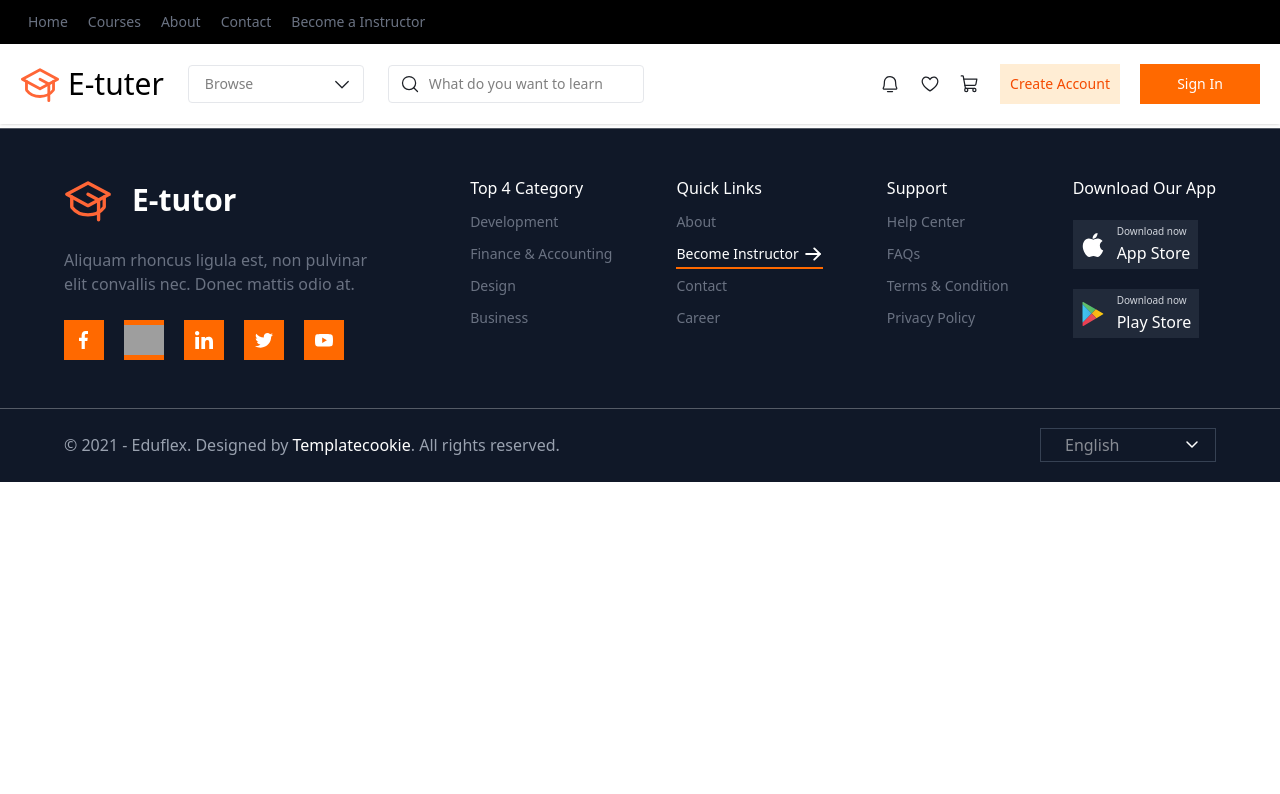
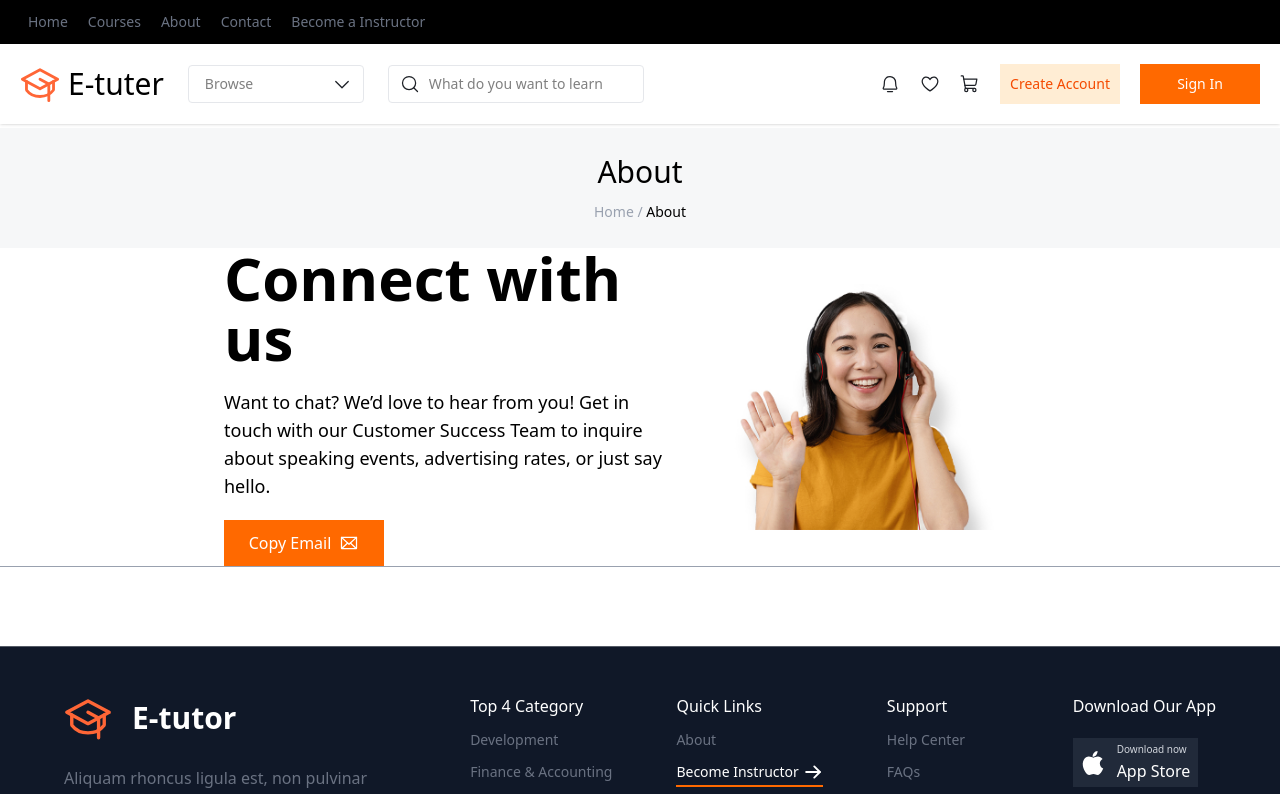
Before and after one commit to Haritha0705/etutor-lms, a React (Vite) app in the folder front_end/: page /career in a window 1280 px wide. Shown: the top 794 px of the page. Built offline with nearby package versions, Linux system fonts and the light colour scheme; grey boxes are pictures that could not be loaded.

Commit message:
Caree career page

```diff
--- a/front_end/src/App.tsx
+++ b/front_end/src/App.tsx
@@ -7,6 +7,7 @@ import Courses from "./Pages/Courses Page/CoursesPage.tsx";
 import About from "./Pages/About page/AboutPage.tsx";
 import Contact from "./Pages/ContactPage.tsx";
 import Instructor from "./Pages/Instructor Page/Become_an_InstructorPage.tsx";
+import Career from "./Pages/Career Page.tsx";
 import ErrorPage from './Pages/ErrorPage.tsx'
 
 const App:React.FC = () => {
@@ -20,6 +21,7 @@ const App:React.FC = () => {
                     <Route path="/about" element={<About />} />
                     <Route path="/contact" element={<Contact />} />
                     <Route path="/instructor" element={<Instructor />} />
+                    <Route path="/career" element={<Career />} />
                     <Route path="/notFound" element={<ErrorPage/>} />
                 </Routes>
             </main>
--- /dev/null
+++ b/front_end/src/Pages/Career Page.tsx
@@ -0,0 +1,30 @@
+import React from "react";
+import Button from "../Components/Button.tsx";
+import Email from "../assets/icons/email.svg";
+import coverImg from "../assets/image/ContactMain.jpg";
+
+const Career:React.FC = ()=> {
+
+    return (
+        <section className={'w-full'}>
+            <div className={'w-full h-30 bg-gray-300/20 flex flex-col items-center justify-center gap-3'}>
+                <p className={'text-3xl'}>About</p>
+                <p className={'text-sm'}><span className={'text-gray-400'}>Home /</span> About</p>
+            </div>
+            <div className={'flex flex-col pb-20  justify-center'}>
+                <div className={'relative flex items-center justify-between px-56'}>
+                    <div className={'absolute w-full  h-[0.01rem] bottom-0 left-0 right-0 bg-gray-400'}></div>
+                    <div className={'max-w-md gap-5 flex flex-col'}>
+                        <h1 className={' text-6xl font-semibold'}>Connect with us</h1>
+                        <p className={' text-lg font-light'}>Want to chat? We’d love to hear from you! Get in touch with our Customer Success Team to inquire about speaking events, advertising rates, or just say hello.</p>
+                        <Button text={'Copy Email'} className={'flex  items-center justify-center'} icon={Email}/>
+                    </div>
+                    <div>
+                        <img src={coverImg}/>
+                    </div>
+                </div>
+            </div>
+        </section>
+        )
+}
+export default Career
```
